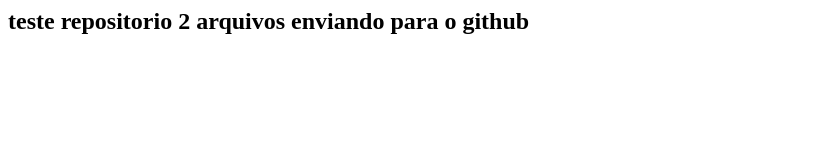
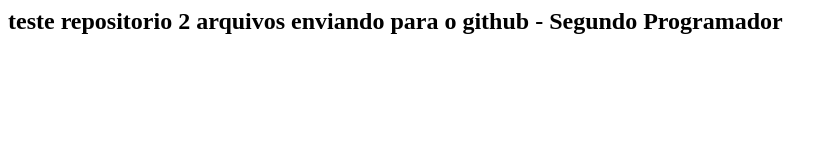
Before and after one commit to AKGoncalves/git-fundamentos, a plain HTML site: page index.html in a window 1280 px wide. Shown: the whole page, without its empty margins (0-838 px from the left). Drawn offline with Linux system fonts and the light colour scheme.

Commit message:
Update index.html

```diff
--- a/index.html
+++ b/index.html
@@ -1 +1 @@
-<h2> teste repositorio 2 arquivos enviando para o github <h2>
+<h2> teste repositorio 2 arquivos enviando para o github  - Segundo Programador<h2>
```
